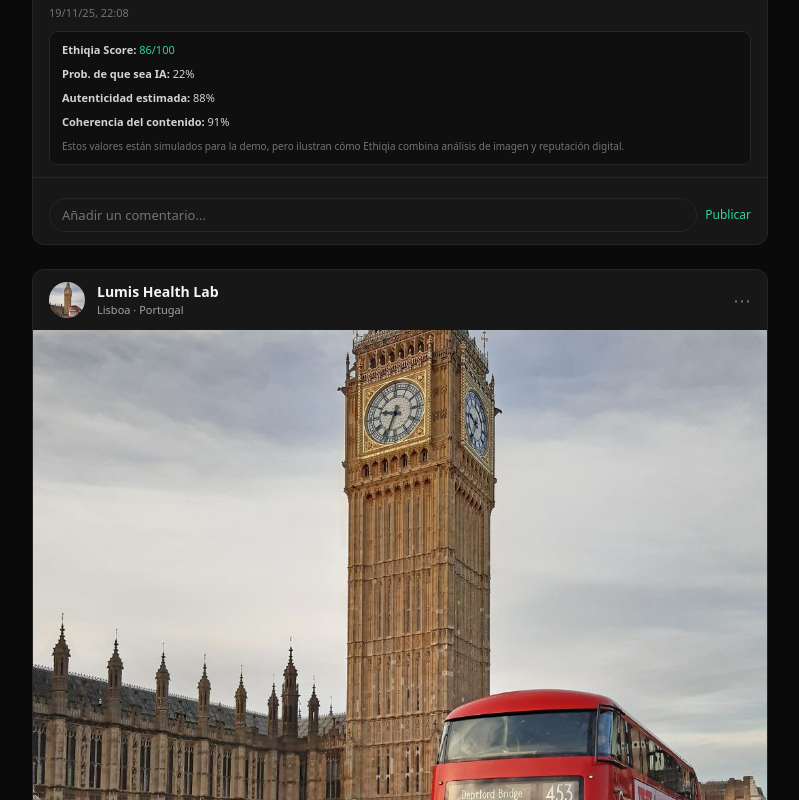
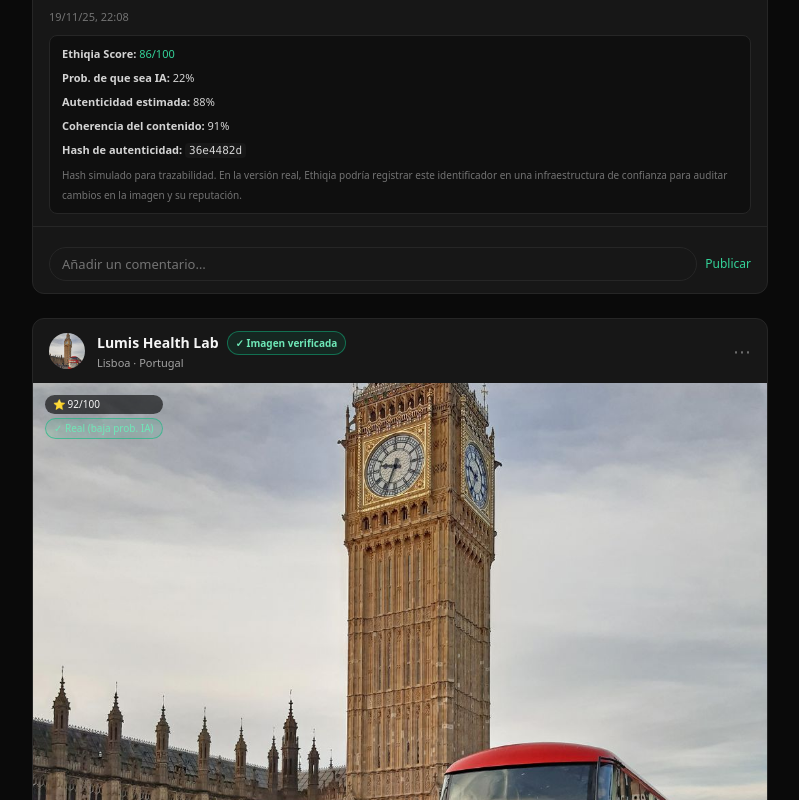
Before and after one commit to veletcosmetics/ethiqia-frontend, a Next.js app: page /feed in a window 1280 px wide. Shown: the part 880-1680 px from the top of the page, without its empty margins (240-1039 px from the left). Built offline with nearby package versions, Linux system fonts and the light colour scheme.

Commit message:
Update page.tsx

```diff
--- a/app/feed/page.tsx
+++ b/app/feed/page.tsx
@@ -32,7 +32,6 @@ type Comment = {
 
 const DEMO_AVATAR = '/demo/profile-stock.jpg';
 
-// Posts falsos base del feed
 const BASE_POSTS: FeedPost[] = [
   {
     id: 'base-1',
@@ -105,6 +104,16 @@ function formatDate(ts: number) {
   }
 }
 
+// Hash sencillo para "trazabilidad"
+function simpleHash(input: string): string {
+  let hash = 0;
+  for (let i = 0; i < input.length; i++) {
+    hash = (hash << 5) - hash + input.charCodeAt(i);
+    hash |= 0;
+  }
+  return Math.abs(hash).toString(16).slice(0, 10);
+}
+
 export default function FeedPage() {
   const [posts, setPosts] = useState<FeedPost[]>([]);
   const [likes, setLikes] = useState<Record<string, number>>({});
@@ -116,7 +125,6 @@ export default function FeedPage() {
     Record<string, string | null>
   >({});
 
-  // Cargar posts del usuario (guardados desde /demo/live) + posts base
   useEffect(() => {
     if (typeof window === 'undefined') return;
 
@@ -127,7 +135,6 @@ export default function FeedPage() {
         const parsed = JSON.parse(raw) as StoredFeedPost[];
         if (Array.isArray(parsed)) {
           userPosts = parsed.map((p, index) => {
-            // Derivamos probabilidad IA y autenticidad a partir del score
             const aiProbability = Math.max(
               5,
               Math.min(95, Math.round((100 - p.score) * 0.6 + 10))
@@ -162,7 +169,6 @@ export default function FeedPage() {
     const merged = [...userPosts, ...BASE_POSTS];
     setPosts(merged);
 
-    // Inicializar likes y comentarios para cada post
     const initialLikesState: Record<string, number> = {};
     const initialLikedState: Record<string, boolean> = {};
     const initialSavedState: Record<string, boolean> = {};
@@ -177,7 +183,6 @@ export default function FeedPage() {
       initialModerationState[post.id] = null;
       initialInputs[post.id] = '';
 
-      // Cargar comentarios desde localStorage
       try {
         const rawComments = localStorage.getItem(
           `ethiqia_comments_${post.id}`
@@ -239,7 +244,6 @@ export default function FeedPage() {
       ...prev,
       [postId]: value,
     }));
-    // limpiar mensaje de moderación al escribir
     setModerationMessage((prev) => ({
       ...prev,
       [postId]: null,
@@ -250,7 +254,6 @@ export default function FeedPage() {
     const text = (commentInput[postId] || '').trim();
     if (!text) return;
 
-    // Moderación básica tipo IA
     const lower = text.toLowerCase();
     const hasProfanity = PROFANITY_LIST.some((bad) => lower.includes(bad));
 
@@ -273,7 +276,6 @@ export default function FeedPage() {
       const current = prev[postId] || [];
       const updated = [...current, newComment];
 
-      // Guardar en localStorage
       try {
         localStorage.setItem(
           `ethiqia_comments_${postId}`,
@@ -315,7 +317,6 @@ export default function FeedPage() {
           </p>
         </header>
 
-        {/* Lista de publicaciones */}
         <section className="space-y-6">
           {posts.length === 0 && (
             <p className="text-sm text-neutral-500">
@@ -335,6 +336,9 @@ export default function FeedPage() {
             const inputValue = commentInput[post.id] || '';
             const modMsg = moderationMessage[post.id] || null;
 
+            const hashId = simpleHash(post.id + post.imageUrl);
+            const isVerified = post.aiProbability <= 25;
+
             return (
               <article
                 key={post.id}
@@ -350,11 +354,16 @@ export default function FeedPage() {
                     />
                   </div>
                   <div className="flex-1">
-                    <p className="text-sm font-semibold text-neutral-100">
+                    <p className="text-sm font-semibold text-neutral-100 flex items-center gap-2">
                       {post.author}
                       {post.isDemoUserPost && (
-                        <span className="ml-2 rounded-full border border-emerald-400/50 bg-emerald-500/10 px-2 py-[1px] text-[10px] text-emerald-300">
+                        <span className="rounded-full border border-emerald-400/50 bg-emerald-500/10 px-2 py-[1px] text-[10px] text-emerald-300">
                           Tú (demo)
+                        </span>
+                      )}
+                      {isVerified && (
+                        <span className="inline-flex items-center gap-1 rounded-full bg-emerald-500/10 px-2 py-[1px] text-[10px] text-emerald-300 border border-emerald-500/50">
+                          ✓ Imagen verificada
                         </span>
                       )}
                     </p>
@@ -367,9 +376,9 @@ export default function FeedPage() {
                   <span className="text-neutral-500 text-lg">⋯</span>
                 </header>
 
-                {/* Imagen con doble tap para like */}
+                {/* Imagen con doble tap para like + badge de IA */}
                 <div
-                  className="bg-neutral-900"
+                  className="relative bg-neutral-900"
                   onDoubleClick={() => handleDoubleClick(post.id)}
                 >
                   <img
@@ -377,6 +386,31 @@ export default function FeedPage() {
                     alt="Publicación"
                     className="w-full max-h-[480px] object-cover select-none"
                   />
+
+                  {/* Badge IA verificada / IA sospechosa */}
+                  <div className="absolute left-3 top-3 flex flex-col gap-1 text-[10px]">
+                    <span className="inline-flex items-center gap-1 rounded-full bg-black/60 px-2 py-[2px] text-neutral-100">
+                      ⭐ {post.score}/100
+                    </span>
+                    <span
+                      className={`inline-flex items-center gap-1 rounded-full px-2 py-[2px] border ${
+                        isVerified
+                          ? 'bg-emerald-500/10 text-emerald-300 border-emerald-500/60'
+                          : post.aiProbability >= 60
+                          ? 'bg-red-500/10 text-red-300 border-red-500/60'
+                          : 'bg-amber-500/10 text-amber-300 border-amber-500/60'
+                      }`}
+                    >
+                      {isVerified ? '✓ Real (baja prob. IA)' : ''}
+                      {!isVerified && post.aiProbability >= 60
+                        ? '⚠ Alta prob. IA'
+                        : ''}
+                      {!isVerified &&
+                        post.aiProbability < 60 &&
+                        post.aiProbability > 25 &&
+                        'Mixta / dudosa'}
+                    </span>
+                  </div>
                 </div>
 
                 {/* Barra de acciones */}
@@ -420,7 +454,7 @@ export default function FeedPage() {
                     {formatDate(post.createdAt)}
                   </p>
 
-                  {/* Bloque IA */}
+                  {/* Panel IA más completo */}
                   <div className="mt-2 rounded-lg border border-neutral-800 bg-neutral-950/60 px-3 py-2 text-[11px] space-y-1">
                     <p className="text-[11px] text-neutral-300">
                       <span className="font-semibold">Ethiqia Score:</span>{' '}
@@ -446,10 +480,19 @@ export default function FeedPage() {
                       </span>{' '}
                       {post.coherence}%
                     </p>
+                    <p className="text-[11px] text-neutral-300">
+                      <span className="font-semibold">
+                        Hash de autenticidad:
+                      </span>{' '}
+                      <code className="bg-neutral-900 px-1 py-[1px] rounded">
+                        {hashId}
+                      </code>
+                    </p>
                     <p className="text-[10px] text-neutral-500">
-                      Estos valores están simulados para la demo, pero ilustran
-                      cómo Ethiqia combina análisis de imagen y reputación
-                      digital.
+                      Hash simulado para trazabilidad. En la versión real,
+                      Ethiqia podría registrar este identificador en una
+                      infraestructura de confianza para auditar cambios en la
+                      imagen y su reputación.
                     </p>
                   </div>
                 </div>
@@ -472,7 +515,6 @@ export default function FeedPage() {
                     </div>
                   )}
 
-                  {/* Input de nuevo comentario */}
                   <div className="mt-2 space-y-1">
                     <div className="flex items-center gap-2">
                       <input
```
